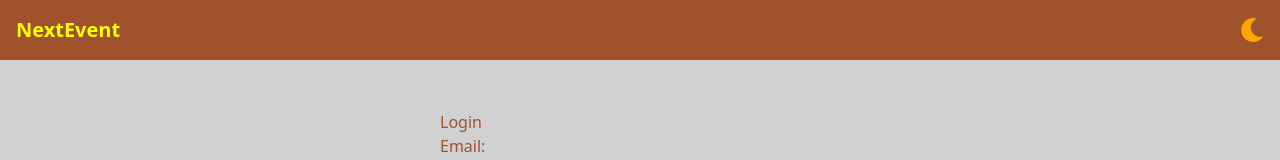
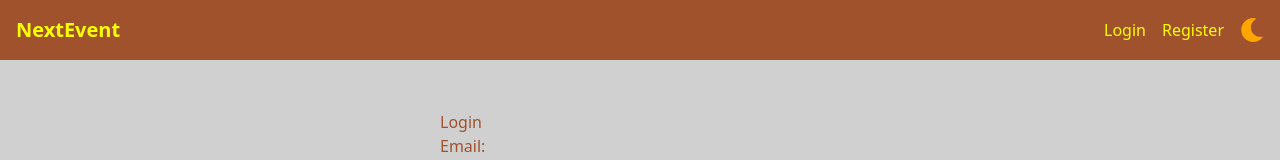
Before and after one commit to arkopash-ops/next-event, a Next.js app: page /login in a window 1280 px wide. Shown: the top 160 px of the page. Built offline with nearby package versions, Linux system fonts and the light colour scheme.

Commit message:
working Protected routes with role

```diff
--- a/app/(auth)/login/page.tsx
+++ b/app/(auth)/login/page.tsx
@@ -1,15 +1,17 @@
 "use client";
 
+import { useAuth } from "@/context/AuthContext";
 import { useRouter } from "next/navigation";
 import { useState } from "react";
 
 export default function LoginPage() {
   const router = useRouter();
+  const {login} = useAuth();
+
   const [form, setForm] = useState({
     email: "",
     password: "",
   });
-
   const [message, setMessage] = useState("");
 
   const handleChange = (e: React.ChangeEvent<HTMLInputElement>) => {
@@ -37,8 +39,7 @@ export default function LoginPage() {
       const data = await res.json();
 
       if (res.ok) {
-        setMessage("Login successful!");
-        localStorage.setItem("user", JSON.stringify(data.user));
+        login(data.user);
 
         setForm({
           email: "",
--- a/app/(auth)/register/page.tsx
+++ b/app/(auth)/register/page.tsx
@@ -2,9 +2,12 @@
 
 import { useRouter } from "next/navigation";
 import { useState } from "react";
+import { useAuth } from "../../../context/AuthContext";
 
 export default function RegisterPage() {
   const router = useRouter();
+  const { login } = useAuth();
+
   const [form, setForm] = useState({
     name: "",
     email: "",
@@ -48,8 +51,7 @@ export default function RegisterPage() {
 
       const data = await res.json();
       if (res.ok) {
-        setMessage("Registration successful!");
-        localStorage.setItem("user", JSON.stringify(data.user));
+        login(data.user);
 
         setForm({
           name: "",
--- a/app/(dashboard)/adminDashboard/page.tsx
+++ b/app/(dashboard)/adminDashboard/page.tsx
@@ -1,4 +1,5 @@
 "use client";
+import { ProtectedRoute } from "@/components/ProtectedRoute";
 import { useEffect, useState } from "react";
 
 export default function RegisterPage() {
@@ -15,8 +16,10 @@ export default function RegisterPage() {
     }
   }, []);
   return (
-    <div className="text-3xl font-bold text-(--yellow)">
-      Hello, {name || "Admin"}
-    </div>
+    <ProtectedRoute allowedRoles={["ADMIN"]}>
+      <div className="text-3xl font-bold text-(--yellow)">
+        Hello, {name || "Admin"}
+      </div>
+    </ProtectedRoute>
   );
 }
--- a/app/(dashboard)/organizerDashboard/page.tsx
+++ b/app/(dashboard)/organizerDashboard/page.tsx
@@ -1,4 +1,5 @@
 "use client";
+import { ProtectedRoute } from "@/components/ProtectedRoute";
 import { useEffect, useState } from "react";
 
 export default function OrganizerDashboardPage() {
@@ -15,8 +16,10 @@ export default function OrganizerDashboardPage() {
     }
   }, []);
   return (
-    <div className="text-3xl font-bold text-(--yellow)">
-      Hello, {name || "Organizer"}
-    </div>
+    <ProtectedRoute allowedRoles={["ORGANIZER"]}>
+      <div className="text-3xl font-bold text-(--yellow)">
+        Hello, {name || "Organizer"}
+      </div>
+    </ProtectedRoute>
   );
 }
--- a/app/(dashboard)/userDashboard/page.tsx
+++ b/app/(dashboard)/userDashboard/page.tsx
@@ -1,4 +1,5 @@
 "use client";
+import { ProtectedRoute } from "@/components/ProtectedRoute";
 import { useEffect, useState } from "react";
 
 export default function UserDashboardPage() {
@@ -15,8 +16,10 @@ export default function UserDashboardPage() {
     }
   }, []);
   return (
-    <div className="text-3xl font-bold text-(--orange)">
-      Hello, {name || "User"}
-    </div>
+    <ProtectedRoute allowedRoles={["USER"]}>
+      <div className="text-3xl font-bold text-(--orange)">
+        Hello, {name || "User"}
+      </div>
+    </ProtectedRoute>
   );
 }
--- a/app/layout.tsx
+++ b/app/layout.tsx
@@ -1,6 +1,7 @@
 import type { Metadata } from "next";
 import "./globals.css";
-import { ClientLayout } from '@/components/ClientLayout';
+import { ClientLayout } from "@/components/ClientLayout";
+import { AuthProvider } from "../context/AuthContext";
 
 export const metadata: Metadata = {
   title: "NextEvent",
@@ -15,7 +16,9 @@ export default function RootLayout({
   return (
     <html lang="en" className="h-full antialiased">
       <body>
-        <ClientLayout>{children}</ClientLayout>
+        <AuthProvider>
+          <ClientLayout>{children}</ClientLayout>
+        </AuthProvider>
       </body>
     </html>
   );
--- a/components/ClientLayout.tsx
+++ b/components/ClientLayout.tsx
@@ -19,12 +19,12 @@ export const ClientLayout = ({ children }: ClientLayoutProps) => {
 
   useEffect(() => {
     (async () => {
-      setMounted(true); // mark that client has mounted
+      setMounted(true);
     })();
   }, []);
 
   useEffect(() => {
-    if (!mounted) return; // don't run until mounted
+    if (!mounted) return;
     document.documentElement.classList.remove("light", "dark");
     document.documentElement.classList.add(theme);
     localStorage.setItem("theme", theme);
@@ -33,7 +33,7 @@ export const ClientLayout = ({ children }: ClientLayoutProps) => {
   const toggleTheme = () =>
     setTheme((prev) => (prev === "light" ? "dark" : "light"));
 
-  if (!mounted) return null; // avoid hydration mismatch
+  if (!mounted) return null;
 
   return (
     <>
--- a/components/Navbar.tsx
+++ b/components/Navbar.tsx
@@ -1,5 +1,8 @@
 "use client";
 
+import { useAuth } from "@/context/AuthContext";
+import Link from "next/link";
+import { useRouter } from "next/navigation";
 import { FaMoon, FaSun } from "react-icons/fa";
 
 interface NavbarProps {
@@ -8,9 +11,70 @@ interface NavbarProps {
 }
 
 export const Navbar = ({ theme, toggleTheme }: NavbarProps) => {
+  const { user, logout } = useAuth();
+  const router = useRouter();
+
+  const handleLogout = async () => {
+    try {
+      const res = await fetch("/api/auth/logout", {
+        method: "POST",
+        credentials: "include",
+      });
+
+      if (res.ok) {
+        logout();
+        router.push("/login");
+      } else {
+        console.log("Logout failed");
+      }
+    } catch (error) {
+      console.error("Logout error:", error);
+    }
+  };
+
   return (
     <nav className="p-4 flex justify-between items-center bg-(--brown) text-(--yellow) sticky top-0 z-50">
       <div className="font-bold text-xl">NextEvent</div>
+
+      <div className="flex items-center gap-4">
+        {/* Auth links */}
+        {!user && (
+          <>
+            <Link href="/login">Login</Link>
+            <Link href="/register">Register</Link>
+          </>
+        )}
+
+        {/* Role-based links */}
+        {user && user.role === "ADMIN" && (
+          <>
+            <Link href="/adminDashboard">Dashboard</Link>
+          </>
+        )}
+
+        {user && user.role === "ORGANIZER" && (
+          <>
+            <Link href="/organizerDashboard">Dashboard</Link>
+          </>
+        )}
+
+        {user && user.role === "USER" && (
+          <>
+            <Link href="/userDashboard">Dashboard</Link>
+          </>
+        )}
+
+        {/* logout */}
+        {user && (
+          <button
+            onClick={handleLogout}
+            className="bg-(--orange) text-white px-3 py-1 rounded"
+          >
+            Logout
+          </button>
+        )}
+
+        {/* theme toggle */}
         {theme === "light" ? (
           <FaMoon
             size={24}
@@ -24,6 +88,7 @@ export const Navbar = ({ theme, toggleTheme }: NavbarProps) => {
             onClick={toggleTheme}
           />
         )}
+      </div>
     </nav>
   );
 };
--- /dev/null
+++ b/components/ProtectedRoute.tsx
@@ -0,0 +1,30 @@
+"use client";
+
+import { useAuth } from "@/context/AuthContext";
+import { useRouter } from "next/navigation";
+import { ReactNode, useEffect } from "react";
+
+interface ProtectedRouteProps {
+  children: ReactNode;
+  allowedRoles?: Array<"ADMIN" | "ORGANIZER" | "USER">;
+}
+
+export const ProtectedRoute = ({
+  children,
+  allowedRoles,
+}: ProtectedRouteProps) => {
+  const { user } = useAuth();
+  const router = useRouter();
+
+  useEffect(() => {
+    if (!user) {
+      router.replace("/login");
+    } else if (allowedRoles && !allowedRoles.includes(user.role)) {
+      router.replace("/login");
+    }
+  }, [user, allowedRoles, router]);
+
+  if (!user || (allowedRoles && !allowedRoles.includes(user.role))) return null;
+
+  return <>{children}</>;
+};
--- /dev/null
+++ b/context/AuthContext.tsx
@@ -0,0 +1,50 @@
+"use client";
+
+import { createContext, ReactNode, useContext, useState } from "react";
+
+interface User {
+  email: string;
+  role: "USER" | "ORGANIZER" | "ADMIN";
+}
+
+interface AuthContextType {
+  user: User | null;
+  login: (user: User) => void;
+  logout: () => void;
+}
+
+const AuthContext = createContext<AuthContextType | undefined>(undefined);
+
+export const AuthProvider = ({ children }: { children: ReactNode }) => {
+  const [user, setUser] = useState<User | null>(() => {
+    if (typeof window !== "undefined") {
+      const saved = localStorage.getItem("user");
+      return saved ? JSON.parse(saved) : null;
+    }
+    return null;
+  });
+
+  const login = (user: User) => {
+    localStorage.setItem("user", JSON.stringify(user));
+    setUser(user);
+  };
+
+  const logout = () => {
+    localStorage.removeItem("user");
+    setUser(null);
+  };
+
+  return (
+    <AuthContext.Provider value={{ user, login, logout }}>
+      {children}
+    </AuthContext.Provider>
+  );
+};
+
+export const useAuth = () => {
+  const context = useContext(AuthContext);
+  if (!context) {
+    throw new Error("useAuth must be used within AuthProvider");
+  }
+  return context;
+};
```
Lines whose indentation alone changed are shown as unchanged.
